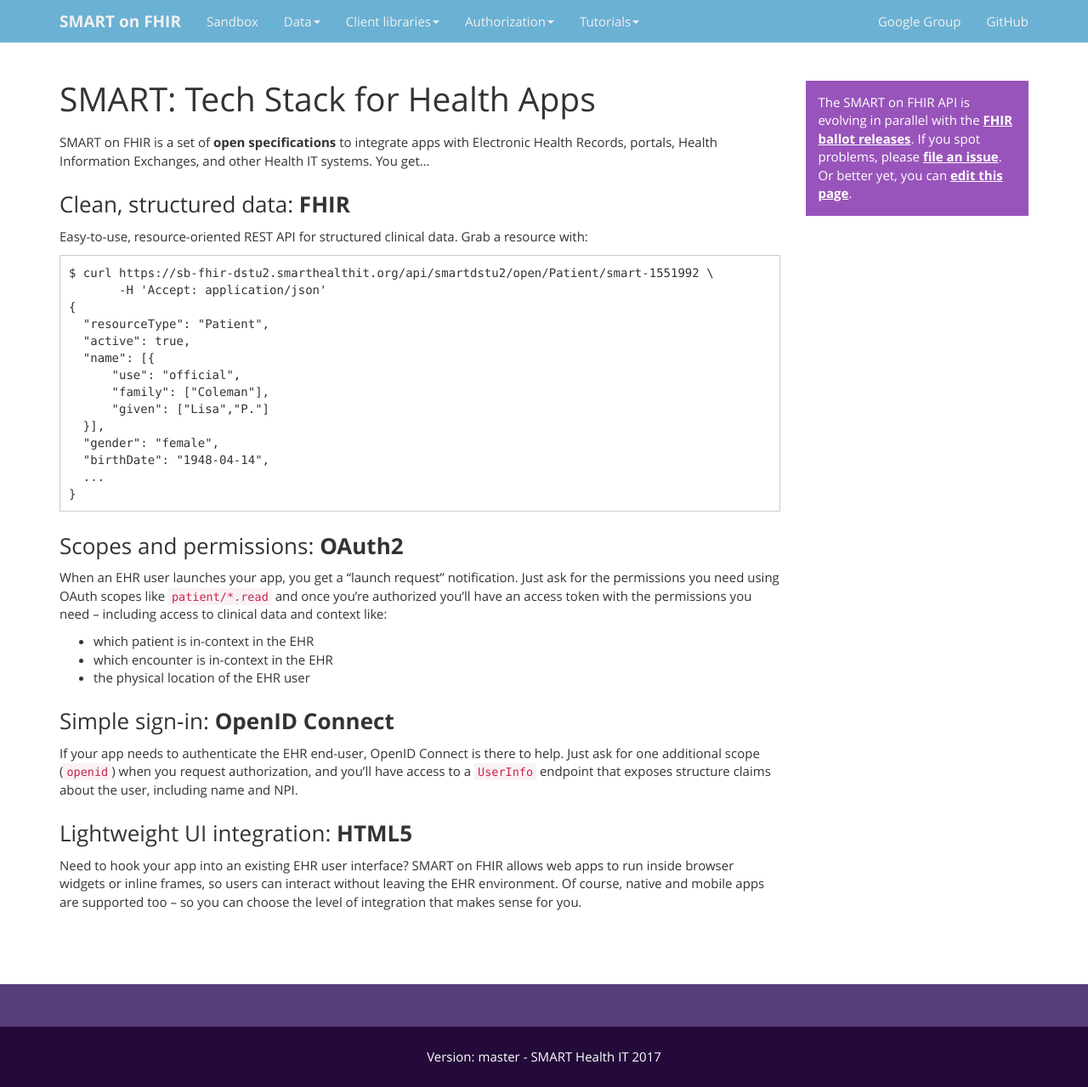
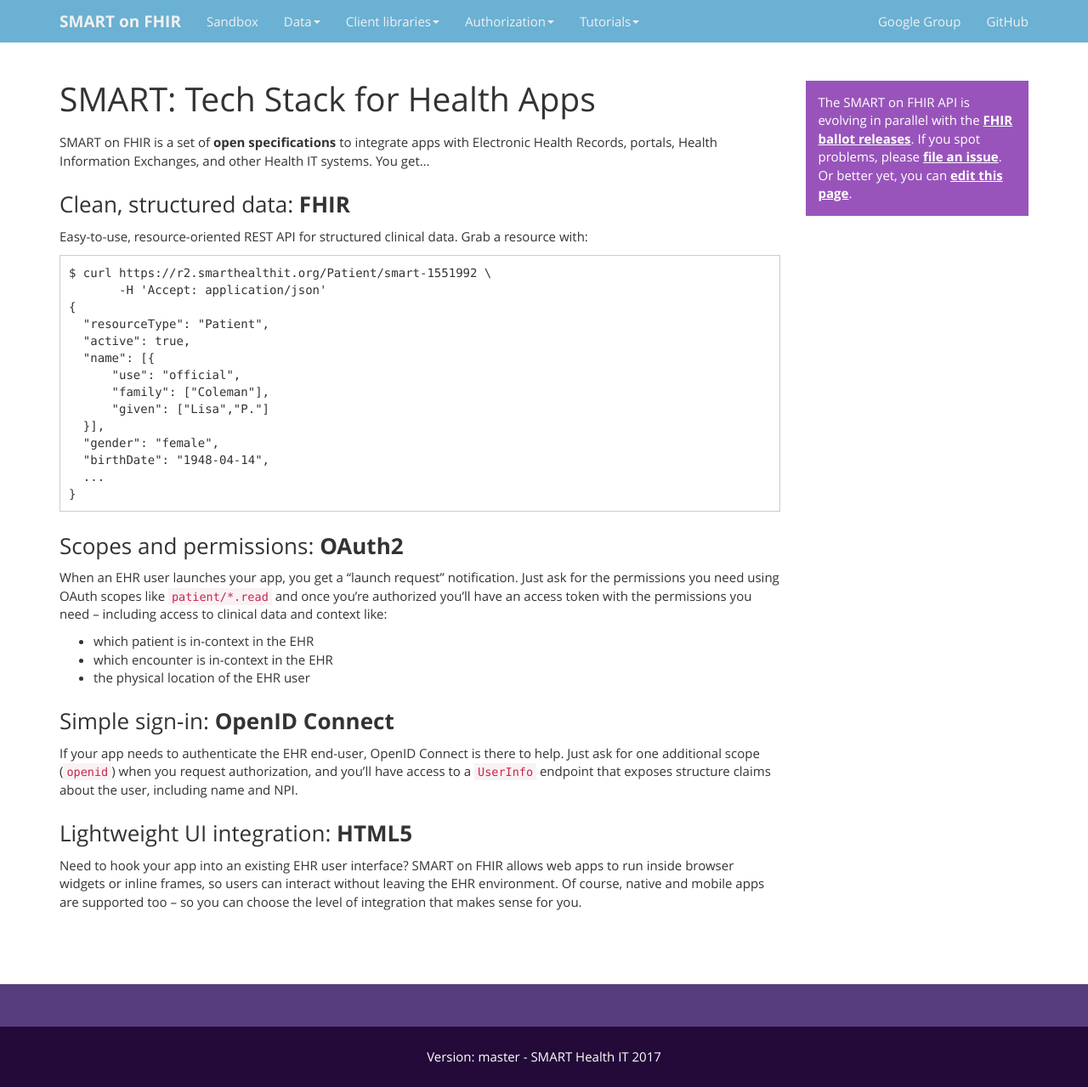
Before and after one commit to smart-on-fhir/smart-on-fhir.github.io, a Jekyll site: the page built from index.md, in a window 1280 px wide. Shown: the whole page at 85% size. Built offline with Jekyll 4.4.1, drawn with Linux system fonts in a browser that asks for light colours; some of the changed lines change nothing that is shown.

Commit message:
Update index.md

````diff
--- a/index.md
+++ b/index.md
@@ -15,7 +15,7 @@
 resource with:
 
 ```
-$ curl https://sb-fhir-dstu2.smarthealthit.org/api/smartdstu2/open/Patient/smart-1551992 \
+$ curl https://r2.smarthealthit.org/Patient/smart-1551992 \
        -H 'Accept: application/json'
 {
   "resourceType": "Patient",
````
